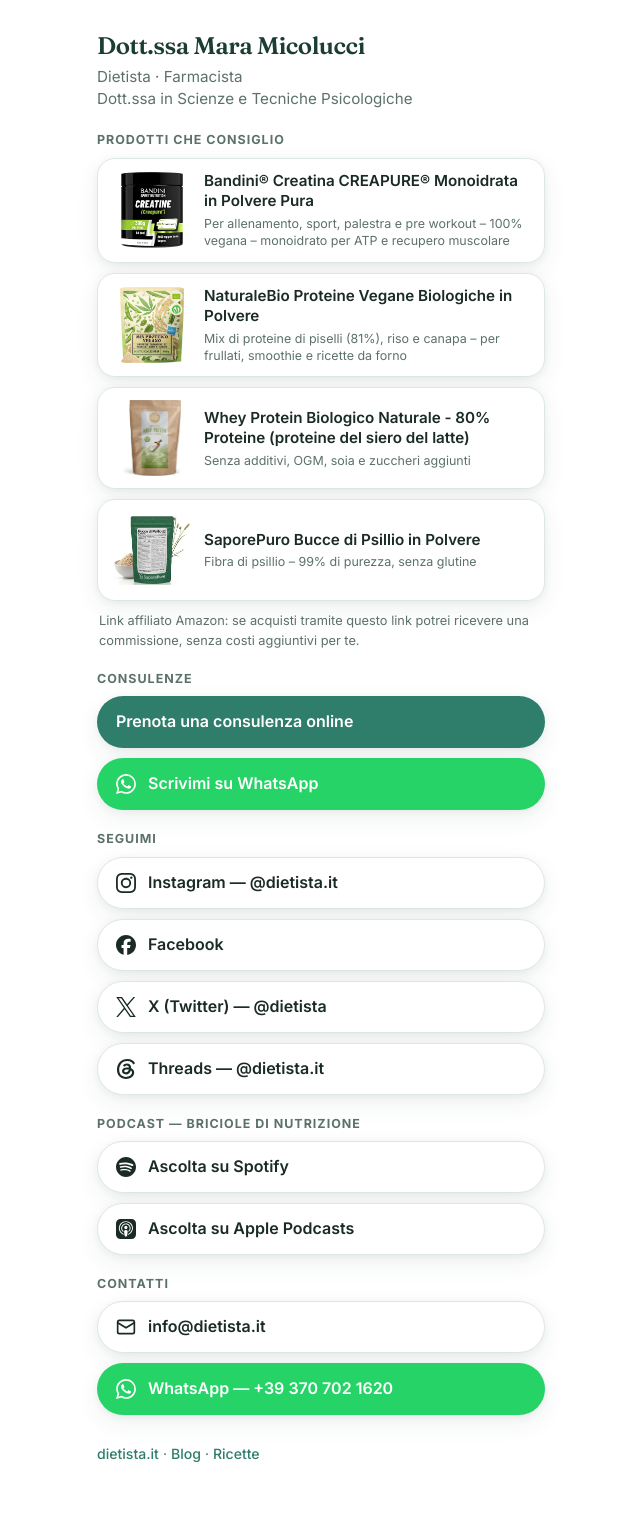
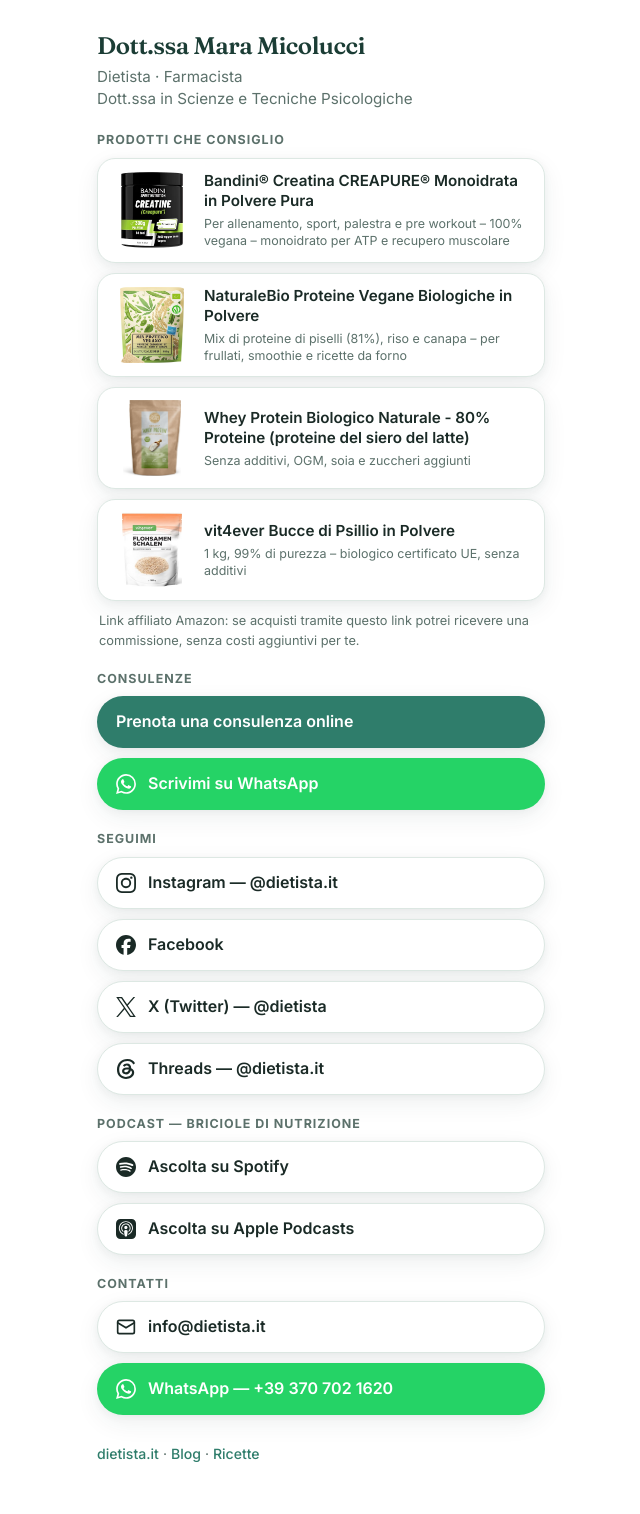
Before and after one commit to curlybracketshq/dietista.it, a Jekyll site: the page built from links/index.html, in a window 1280 px wide. Shown: the whole page, without its empty margins (319-959 px from the left). Built offline with Jekyll 4.4.1, drawn with Linux system fonts in a browser that asks for light colours.

Commit message:
feat: swap SaporePuro psyllium for vit4ever on /links/ (Mara's new affiliate link)

```diff
--- a/links/index.html
+++ b/links/index.html
@@ -24,9 +24,9 @@ description: Dott.ssa Mara Micolucci, dietista e farmacista, consulenze nutrizio
       <img class="link-thumb" src="/images/proteine-whey-biologico-naturale-500g.jpg" alt="Whey protein biologico naturale 80% proteine" width="76" height="76" loading="lazy">
       <span class="link-text"><span class="link-title">Whey Protein Biologico Naturale - 80% Proteine (proteine del siero del latte)</span><span class="link-sub">Senza additivi, OGM, soia e zuccheri aggiunti</span></span>
     </a>
-    <a class="link-btn link-affiliate" href="https://amzlink.to/az07x9dEGX3kJ" target="_blank" rel="noopener sponsored nofollow">
-      <img class="link-thumb" src="/images/bucce-psillio-saporepuro.jpg" alt="SaporePuro bucce di psillio in polvere" width="76" height="76" loading="lazy">
-      <span class="link-text"><span class="link-title">SaporePuro Bucce di Psillio in Polvere</span><span class="link-sub">Fibra di psillio – 99% di purezza, senza glutine</span></span>
+    <a class="link-btn link-affiliate" href="https://amzlink.to/az0gkz73xCjtU" target="_blank" rel="noopener sponsored nofollow">
+      <img class="link-thumb" src="/images/bucce-psillio-vit4ever-1kg.jpg" alt="vit4ever bucce di psillio in polvere 1 kg" width="76" height="76" loading="lazy">
+      <span class="link-text"><span class="link-title">vit4ever Bucce di Psillio in Polvere</span><span class="link-sub">1 kg, 99% di purezza – biologico certificato UE, senza additivi</span></span>
     </a>
     <p class="links-note">Link affiliato Amazon: se acquisti tramite questo link potrei ricevere una commissione, senza costi aggiuntivi per te.</p>
   </section>
```
Also changed, not shown: images/bucce-psillio-vit4ever-1kg.jpg (added).
